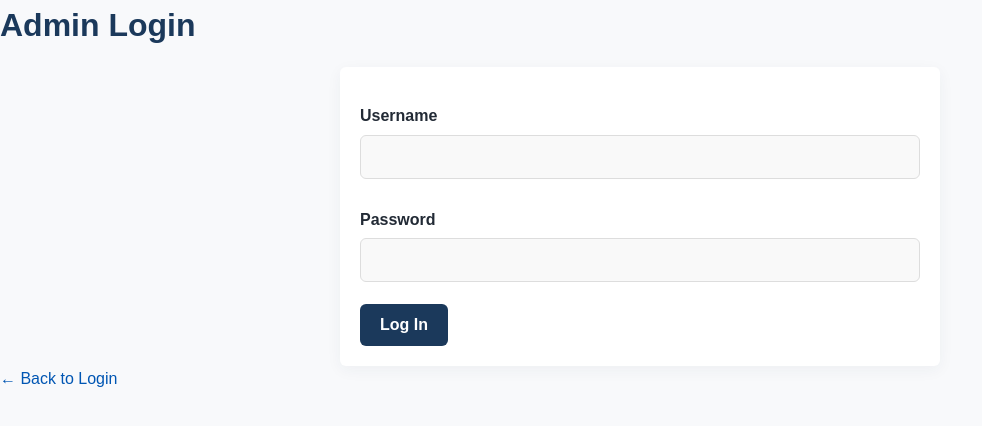
After one commit to warlikeloki/nsmg-review, a PHP site: page /php/admin_login.php in a window 1280 px wide. The commit adds this page. Shown: the top 426 px of the page, without its empty margins (0-982 px from the left). Run offline with PHP 8.4, Linux system fonts and the light colour scheme.

Commit message:
Create Admin login form and admin link in header.

```diff
--- a/header.html
+++ b/header.html
@@ -30,6 +30,7 @@
         </li>
         <li><a href="/blog.html">Blog</a></li>
         <li><a href="/contact.html">Contact</a></li>
+        <li><a href="/admin/admin.php" class="nav-link">Admin</a></li>
       </ul>
       <button class="hamburger" aria-label="Toggle navigation" aria-expanded="false">
         <span></span>
--- /dev/null
+++ b/php/admin_login.php
@@ -0,0 +1,72 @@
+<?php
+session_start();
+
+// 1. Load your DB connection (adjust path if needed)
+require_once __DIR__ . '/db_connect.php';
+// db_connect.php should set up a PDO instance in $pdo, e.g.
+//   $pdo = new PDO('mysql:host=localhost;dbname=your_db;charset=utf8', 'user', 'pass', [...]);
+
+// 2. Initialize error message
+$error = '';
+
+// 3. Process form submission
+if ($_SERVER['REQUEST_METHOD'] === 'POST') {
+    $username = trim($_POST['username'] ?? '');
+    $password = $_POST['password'] ?? '';
+
+    if ($username === '' || $password === '') {
+        $error = 'Please enter both username and password.';
+    } else {
+        // 4. Look up the admin by username
+        $stmt = $pdo->prepare('SELECT id, username, password_hash FROM admins WHERE username = :username');
+        $stmt->execute(['username' => $username]);
+        $admin = $stmt->fetch(PDO::FETCH_ASSOC);
+
+        // 5. Verify password
+        if ($admin && password_verify($password, $admin['password_hash'])) {
+            // 6. Success: set session and redirect
+            $_SESSION['admin_logged_in']  = true;
+            $_SESSION['admin_username']   = $admin['username'];
+            header('Location: /admin/admin.html');
+            exit;
+        } else {
+            $error = 'Invalid username or password.';
+        }
+    }
+}
+?>
+<!DOCTYPE html>
+<html lang="en">
+<head>
+  <meta charset="UTF-8" />
+  <meta name="viewport" content="width=device-width,initial-scale=1.0" />
+  <title>Admin Login</title>
+  <link rel="stylesheet" href="/css/global.css" />
+  <link rel="stylesheet" href="/css/forms.css" />
+</head>
+<body>
+<div class="login-wrapper">
+  <main class="admin-login">
+    <h1>Admin Login</h1>
+
+    <?php if ($error): ?>
+      <p class="error"><?php echo htmlspecialchars($error, ENT_QUOTES, 'UTF-8'); ?></p>
+    <?php endif; ?>
+
+    <form action="/php/login.php" method="POST">
+      <div class="form-group">
+        <label for="username">Username</label>
+        <input type="text" id="username" name="username" value="<?php echo htmlspecialchars($username ?? '', ENT_QUOTES, 'UTF-8'); ?>" required />
+      </div>
+      <div class="form-group">
+        <label for="password">Password</label>
+        <input type="password" id="password" name="password" required />
+      </div>
+      <button type="submit" class="btn">Log In</button>
+    </form>
+
+    <p><a href="/admin/login.html">← Back to Login</a></p>
+  </main>
+    </div>
+</body>
+</html>
```
Also changed, not shown: admin/admin.php (added, +80 -0 lines), admin/login.html (added, +52 -0 lines), css/admin.css (+12 -0 lines), admin/admin.old.html (renamed from admin/admin.html).
